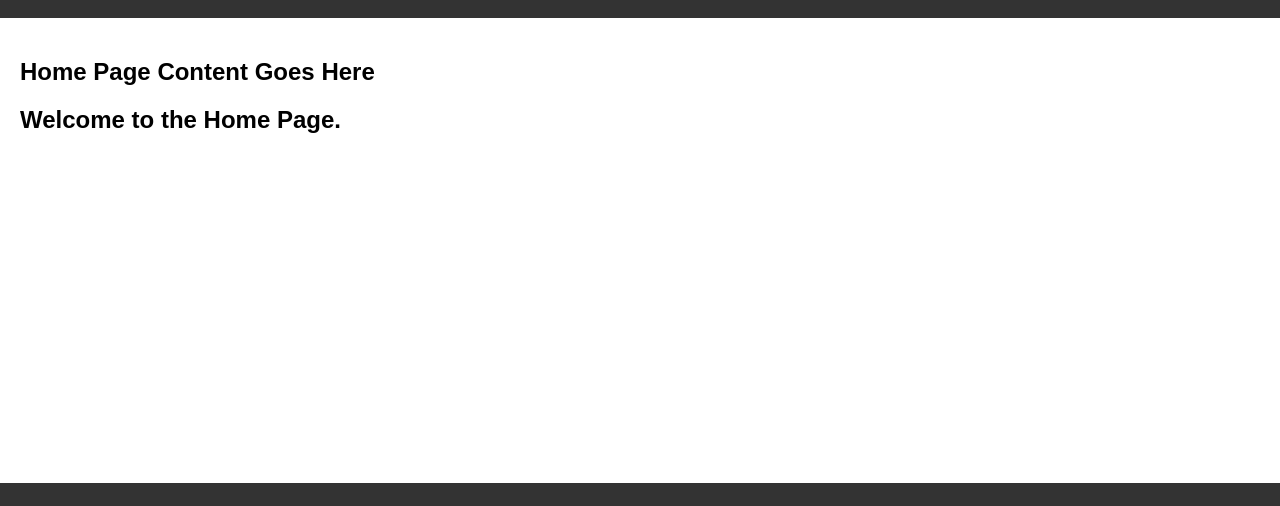
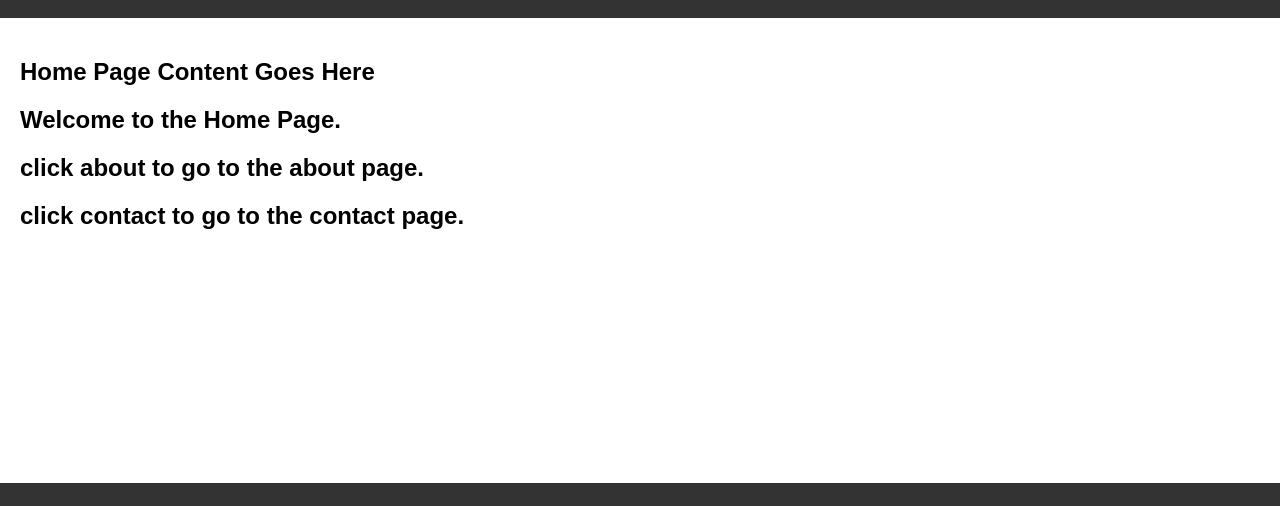
Before and after one commit to Artlover2/web-project, a plain HTML site: page index.html in a window 1280 px wide. Shown: the part 120-626 px from the top of the page. Drawn offline with Linux system fonts and the light colour scheme.

Commit message:
Update index.html

```diff
--- a/index.html
+++ b/index.html
@@ -23,6 +23,8 @@
   <main>
     <h2>Home Page Content Goes Here</h2>
     <h2> Welcome to the Home Page.</h2>
+    <h2> click about to go to the about page.</h2>
+    <h2> click contact to go to the contact page.</h2>
   </main>
 
 
```
